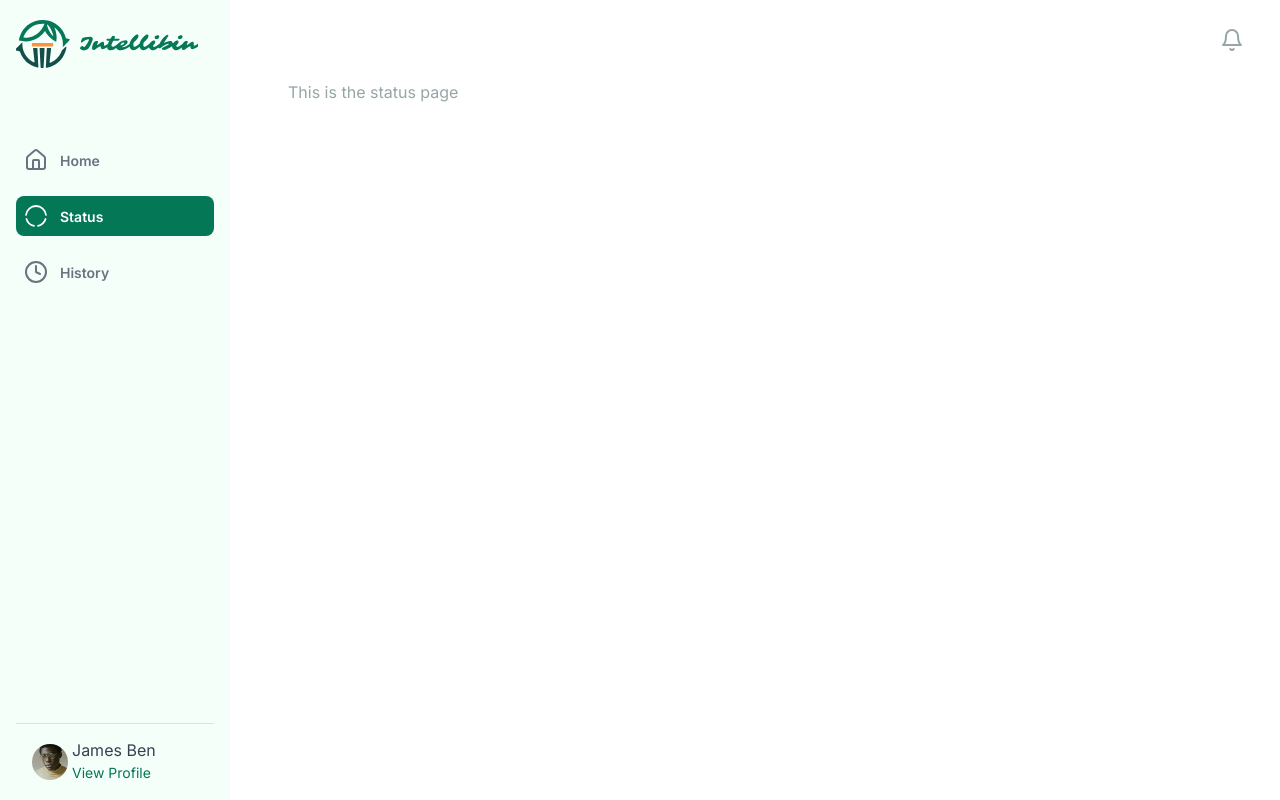
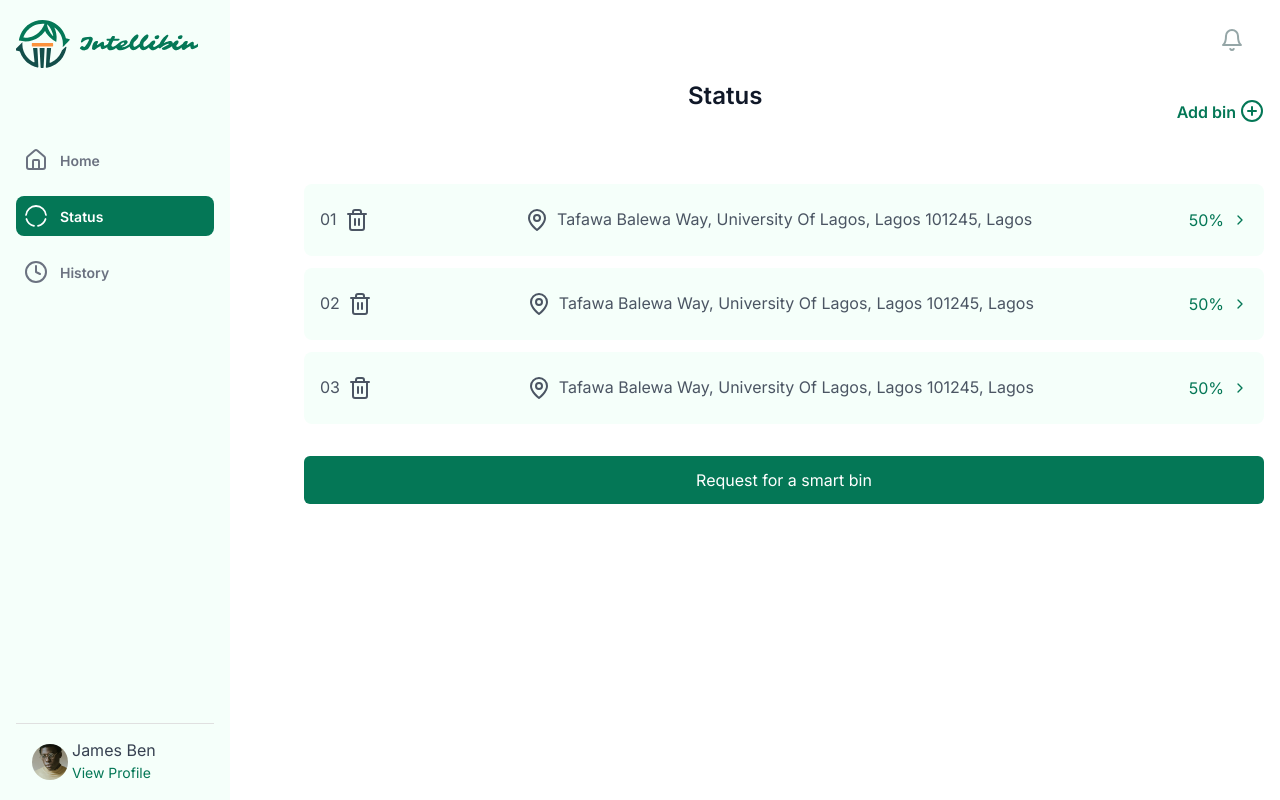
Before and after one commit to raelMartins/intellibin-demo, a Next.js app: page /status in a window 1280 px wide. Built offline with nearby package versions, Linux system fonts and the light colour scheme.

Commit message:
implemented the status screen

```diff
--- a/src/app/(dashboard)/profile/page.tsx
+++ b/src/app/(dashboard)/profile/page.tsx
@@ -1,7 +1,9 @@
 import React from "react";
 
 const Page = () => {
-  return <div>This is the Profile Page</div>;
+  return <div>
+    <p>flex</p>
+  </div>;
 };
 
 export default Page;
--- a/src/app/(dashboard)/status/page.tsx
+++ b/src/app/(dashboard)/status/page.tsx
@@ -1,7 +1,66 @@
 import React from "react";
+import { ChevronRightIcon, CirclePlus, MapPin, Trash2 } from "lucide-react";
 
 const Page = () => {
-  return <div>This is the status page</div>;
+  return <div className="px-4 pb-10 md:pb-20">
+    <div className="flex justify-between items-center">
+    <h2 className="md:text-intellibinGRAY-900 text-intellibinGRAY-600 mb-8 leading-[22px] flex items-center justify-center md:text-2xl md:font-semibold ml-96">
+        Status
+      </h2>
+      <span className="flex text-intellibin-primary gap-1 ">
+      <h4 className="font-semibold md:leading-[26.4px]">
+              Add bin
+            </h4>
+            <CirclePlus />
+      </span>
+    </div>
+
+    <div className="flex flex-col gap-3 pt-5 md:pt-10">
+        <div className="flex items-center justify-between rounded-lg bg-intellibin-veryLightGreen px-4 py-6 text-intellibinGRAY-600">
+          <p className="leading-[22.4px] flex gap-2">01 <Trash2 /></p>
+          <p className="leading-[22.4px] flex gap-2"> <MapPin />Tafawa Balewa Way, University Of Lagos, Lagos 101245, Lagos</p>
+          <p className="flex items-center gap-2 text-intellibin-primary">
+
+              <span>50%</span>
+
+            <span>
+              <ChevronRightIcon className="h-4 w-4" />
+            </span>
+          </p>
+        </div>
+        <div className="flex items-center justify-between rounded-lg bg-intellibin-veryLightGreen px-4 py-6 text-intellibinGRAY-600">
+          <p className="leading-[22.4px] flex gap-2">02 <Trash2 /></p>
+          <p className="leading-[22.4px] flex gap-2"> <MapPin />Tafawa Balewa Way, University Of Lagos, Lagos 101245, Lagos</p>
+          <p className="flex items-center gap-2 text-intellibin-primary">
+
+              <span>50%</span>
+
+            <span>
+              <ChevronRightIcon className="h-4 w-4" />
+            </span>
+          </p>
+        </div>
+        <div className="flex items-center justify-between rounded-lg bg-intellibin-veryLightGreen px-4 py-6 text-intellibinGRAY-600">
+          <p className="leading-[22.4px] flex gap-2">03 <Trash2 /></p>
+          <p className="leading-[22.4px] flex gap-2"> <MapPin />Tafawa Balewa Way, University Of Lagos, Lagos 101245, Lagos</p>
+          <p className="flex items-center gap-2 text-intellibin-primary">
+
+              <span>50%</span>
+
+            <span>
+              <ChevronRightIcon className="h-4 w-4" />
+            </span>
+          </p>
+        </div>
+      </div>
+
+      <button
+          type="submit"
+          className="w-full bg-intellibin-primary text-white py-3 px-4 rounded-md  focus:outline focus:ring mt-8"
+        >
+          Request for a smart bin
+        </button>
+  </div>;
 };
 
 export default Page;
```
